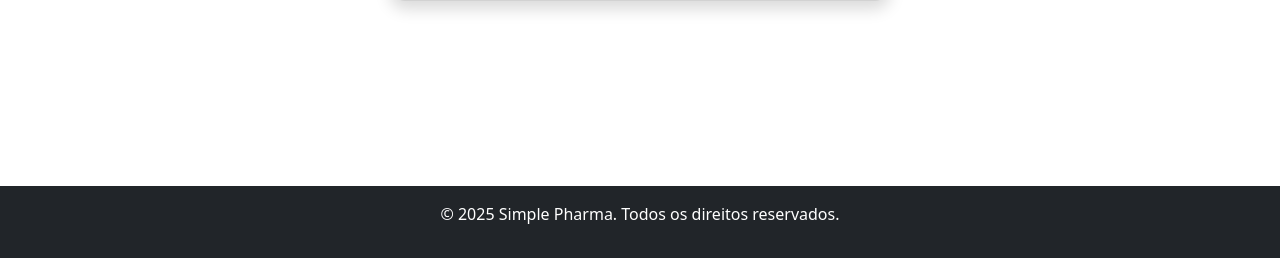
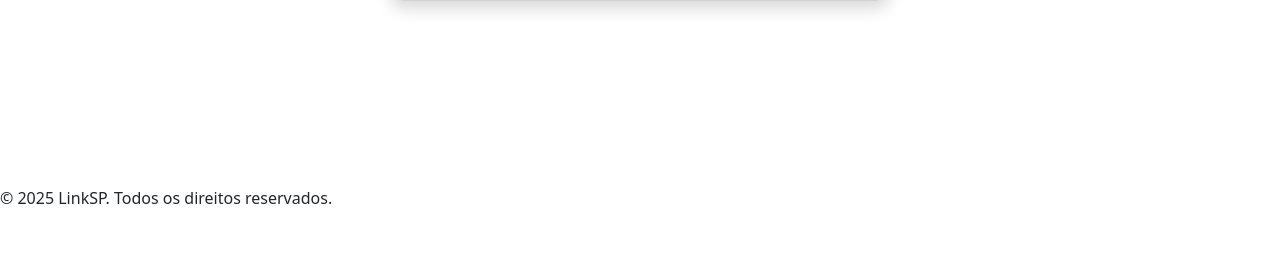
Before and after one commit to AndersonC96/LinkSP, a PHP site: page / in a window 1280 px wide. Shown: the part 566-824 px from the top of the page. After the commit the page ends 770 px from the top, so only its background shows below. Run offline with PHP 8.4, Linux system fonts and the light colour scheme.

Commit message:
Update footer.php

```diff
--- a/includes/footer.php
+++ b/includes/footer.php
@@ -1,6 +1,6 @@
         </main>
-        <footer class="bg-dark text-white text-center py-3">
-            <p>&copy; <?php echo date('Y'); ?> Simple Pharma. Todos os direitos reservados.</p>
+        <footer>
+            <p>&copy; <?php echo date('Y'); ?> LinkSP. Todos os direitos reservados.</p>
         </footer>
         <!-- Link do JS do Bootstrap -->
         <script src="https://cdn.jsdelivr.net/npm/bootstrap@5.3.3/dist/js/bootstrap.bundle.min.js"></script>
```
